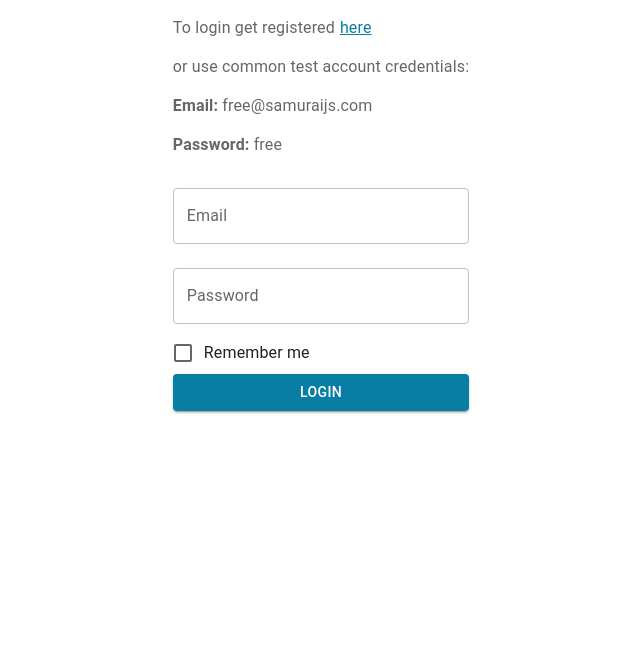
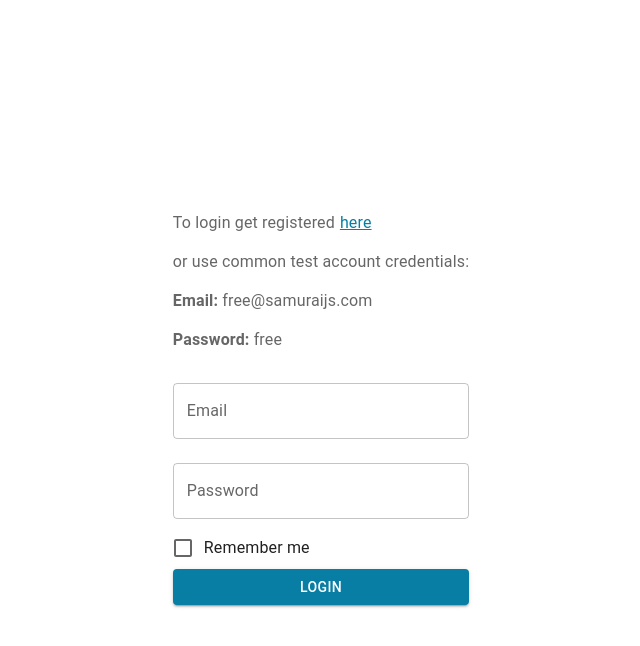
Before and after one commit to Viktor1504/TODO-APP, a React (Vite) app: page /login in a window 1280 px wide. Shown: the top 646 px of the page, without its empty margins (319-959 px from the left). Built offline with nearby package versions, Linux system fonts and the light colour scheme; no server answers.

Commit message:
center grid container

```diff
--- a/src/features/auth/ui/Login/Login.tsx
+++ b/src/features/auth/ui/Login/Login.tsx
@@ -37,7 +37,7 @@ export const Login = () => {
   }
 
   return (
-    <Grid container justifyContent={'center'}>
+    <Grid container justifyContent={'center'} alignItems={'center'} height={'100vh'}>
       <form onSubmit={handleSubmit(onSubmit)}>
         <FormControl>
           <FormLabel>
```
Also changed, not shown: src/features/auth/ui/Login/Login.module.css (line endings or trailing spaces), 1 other file (tests, documents, lock files or other folders).
